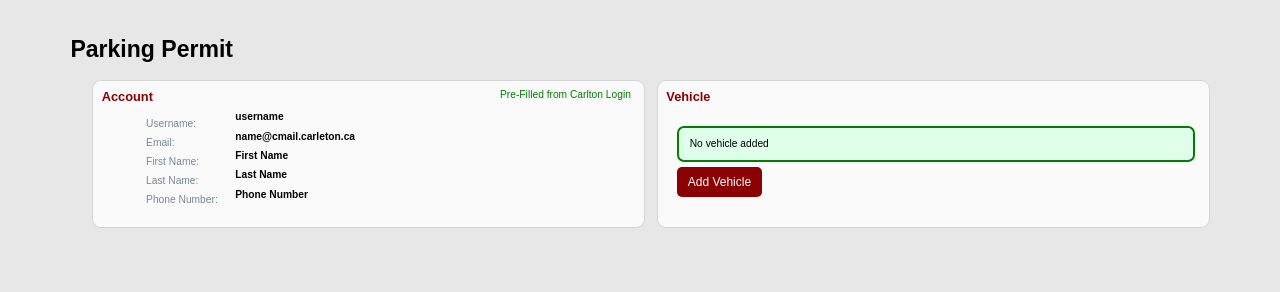
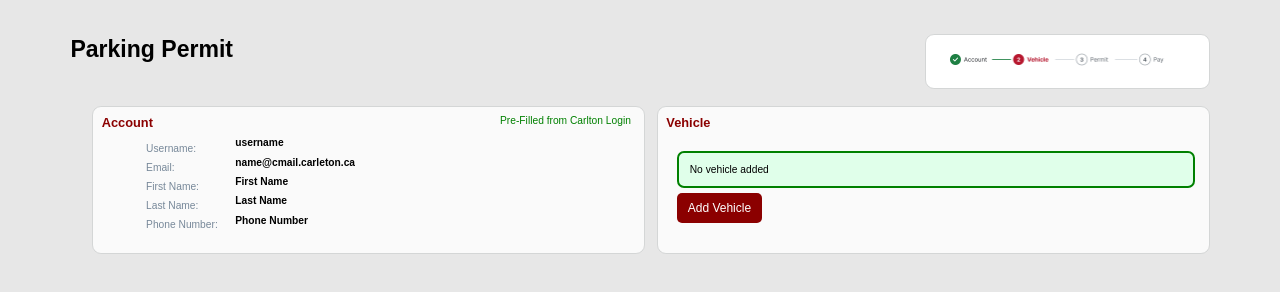
Before and after one commit to abhsingh24/COMP3008, a plain HTML site: page COMP3008/permits.html in a window 1280 px wide. Shown: the part 90-382 px from the top of the page. Drawn offline with nearby package versions, Linux system fonts and the light colour scheme.

Commit message:
Timline addition

```diff
--- a/COMP3008/css/style.css
+++ b/COMP3008/css/style.css
@@ -293,6 +293,22 @@ body {
 }
 
 /*-------------------Permit Page----------------------------*/
+.timeLine {
+  background-color: rgb(255, 255, 255);
+  border: 1px solid rgb(212, 214, 214);
+  border-radius: 0.7vw;
+  padding: 1.5%;
+  height: 100%;
+  width: 25%;
+  margin-top: -2.56%;
+  margin-left: 75%;
+}
+
+.steps {
+  width: 100%;
+  height: 30%;
+}
+
 .permit-info {
   width: 100%;
   min-height: 89vh;
--- a/COMP3008/js/main.js
+++ b/COMP3008/js/main.js
@@ -1,7 +1,28 @@
 $(function () {
+  const img = document.getElementById("timeline-img");
+
+  const timeLineBypage = {
+    "account-vehicle": "images/Timeline1.png",
+    "vehicle-form": "images/Timeline1.png",
+    "vehicle-added": "images/Timeline1.png",
+    "permit-map": "images/Timeline2.png",
+    "lot-permits": "images/Timeline2.png",
+    "permit-details": "images/Timeline3.png",
+    "sold-out": "images/Timeline3.png",
+    cart: "images/Timeline4.png",
+  };
+
+  function updateTimeLine(name) {
+    const src = timeLineBypage[name];
+    if (src && img && !img.src.endsWith(src)) {
+      img.src = src;
+    }
+  }
+
   function showScreen(name) {
     $(".screen").removeClass("active");
     $('.screen[data-screen="' + name + '"]').addClass("active");
+    updateTimeLine(name);
   }
 
   $(document).on("click", "[data-goto]", function (e) {
@@ -9,12 +30,12 @@ $(function () {
     showScreen($(this).data("goto"));
   });
 
-  // Open the screen named in the link, e.g. permits.html#permit-map
   function openFromLink() {
     const name = window.location.hash.slice(1);
-    const exists = $(".screen").filter(function () {
-      return $(this).attr("data-screen") === name;
-    }).length > 0;
+    const exists =
+      $(".screen").filter(function () {
+        return $(this).attr("data-screen") === name;
+      }).length > 0;
     if (exists) {
       showScreen(name);
     }
--- a/COMP3008/permits.html
+++ b/COMP3008/permits.html
@@ -64,7 +64,14 @@
       <div class="permit-title">
         <h1>Parking Permit</h1>
       </div>
-
+      <div class="timeLine">
+        <img
+          id="timeline-img"
+          src="images/Timeline1.png"
+          alt="step-timeline"
+          class="steps"
+        />
+      </div>
       <section class="screen active" data-screen="account-vehicle">
         <div class="accountinfo">
           <div class="info_pre-fill">
```
